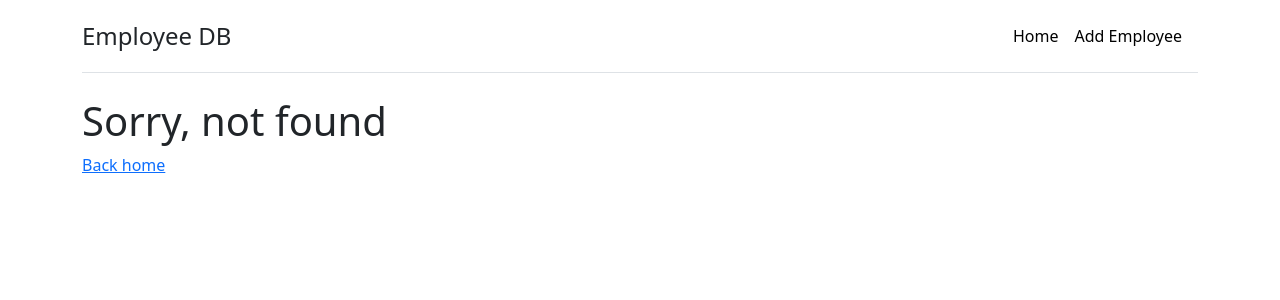
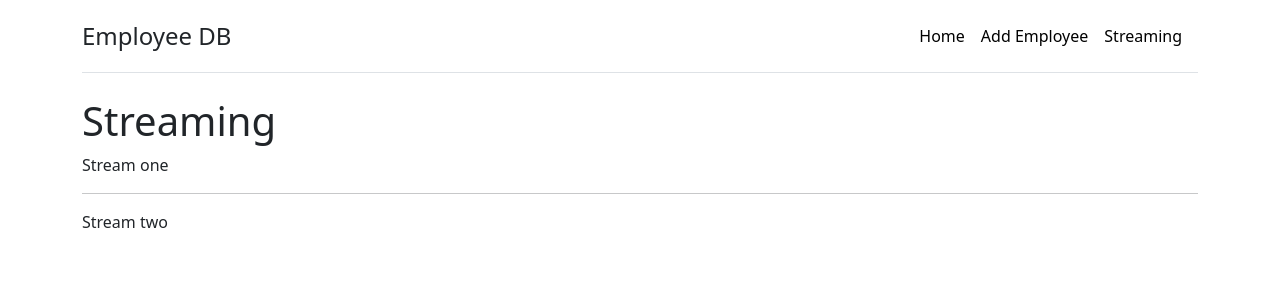
Before and after one commit to ferlobo1985/UDMY-NEXT15-Rendering, a Next.js app: page /streaming in a window 1280 px wide. Before the commit this address had no page. Shown: the top 300 px of the page. Built offline with nearby package versions, Linux system fonts and the light colour scheme.

Commit message:
19-Streaming
19-Streaming

```diff
--- /dev/null
+++ b/src/app/streaming/page.js
@@ -0,0 +1,17 @@
+import { StreamOne, StreamTwo } from "@/components/streaming"
+import { Suspense } from "react"
+
+export default function StreamingComp(){
+    return(
+        <>
+            <h1>Streaming</h1>
+            <Suspense fallback={<p>...loading</p>}>
+                <StreamOne/>
+            </Suspense>
+            <hr/>
+            <Suspense fallback={<p>...loading</p>}>
+                <StreamTwo/>
+            </Suspense>
+        </>
+    )
+}
--- a/src/components/header.js
+++ b/src/components/header.js
@@ -12,6 +12,9 @@ export default function Header(){
             <Link href="/form/add" className='me-3 py-2 link-body-emphasis text-decoration-none'>
                 Add Employee
             </Link>
+            <Link href="/streaming" className='me-3 py-2 link-body-emphasis text-decoration-none'>
+               Streaming
+            </Link>
         </nav>
     </div>
     )
--- /dev/null
+++ b/src/components/streaming.js
@@ -0,0 +1,17 @@
+export async function StreamOne(){
+    await new Promise((resolve)=> setTimeout(resolve,2000))
+    return(
+        <div>
+            Stream one
+        </div>
+    )
+}
+
+export async function StreamTwo(){
+    await new Promise((resolve)=> setTimeout(resolve,3000))
+    return(
+        <div>
+            Stream two
+        </div>
+    )
+}
```
